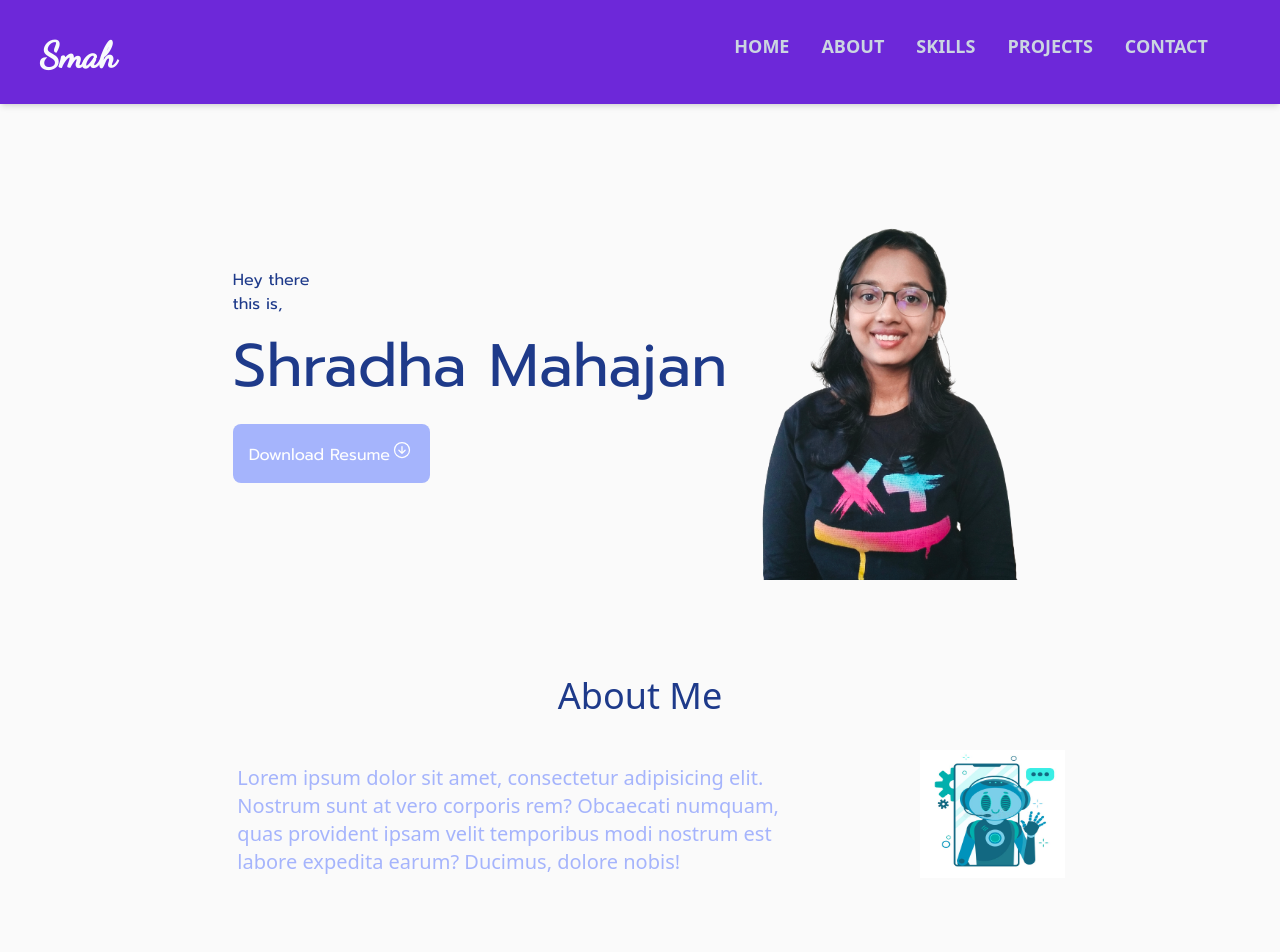
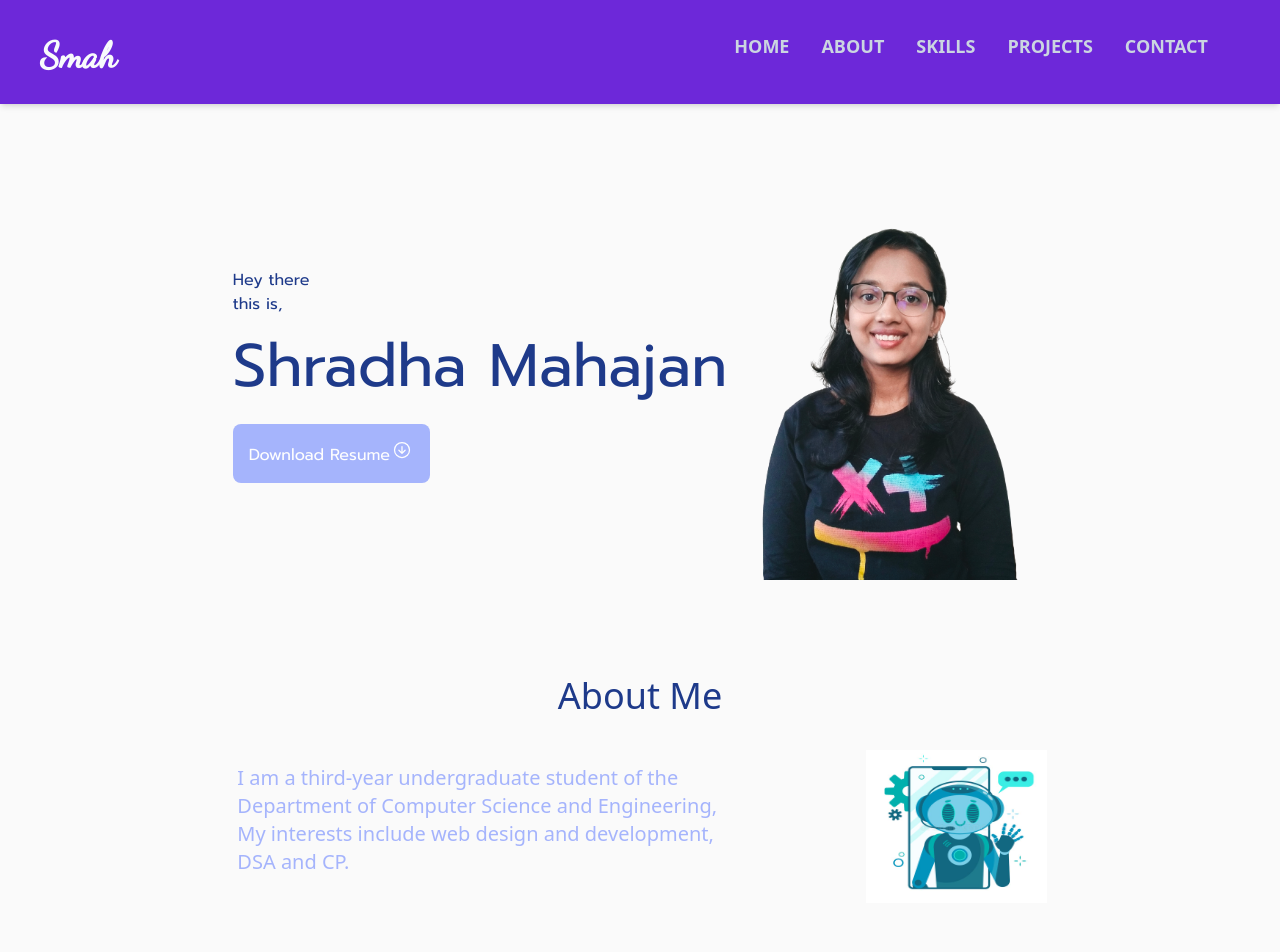
Before and after one commit to shradham2612/PORT2, a React (Vite) app: page / in a window 1280 px wide. Shown: the top 952 px of the page. Built offline with nearby package versions, Linux system fonts and the light colour scheme.

Commit message:
Update About.jsx

```diff
--- a/src/components/About.jsx
+++ b/src/components/About.jsx
@@ -13,10 +13,8 @@ const About = () => {
         <div className="flex justify-center flex-col-reverse md:flex-row pt-6 w-2/3 ">
           <div className="text-xl text-indigo-300 m-6 md :text-left lg:text-left xl:text-left text-center ">
             <p className="  ">
-              Lorem ipsum dolor sit amet, consectetur adipisicing elit. Nostrum
-              sunt at vero corporis rem? Obcaecati numquam, quas provident ipsam
-              velit temporibus modi nostrum est labore expedita earum? Ducimus,
-              dolore nobis!
+              I am a third-year undergraduate student of the Department of Computer Science and Engineering,
+My interests include web design and development, DSA and CP.
             </p>
           </div>
           <div>
```
